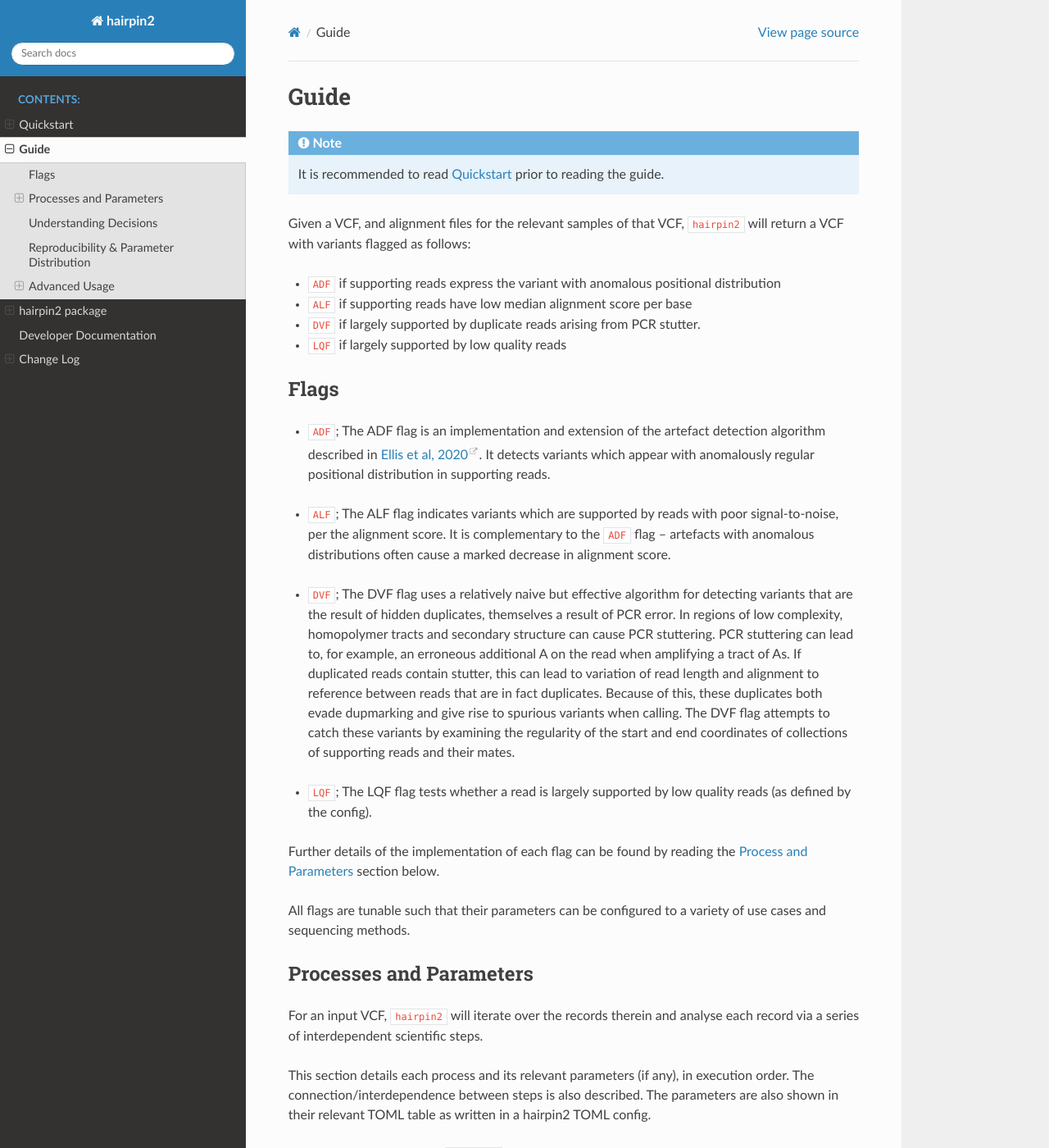
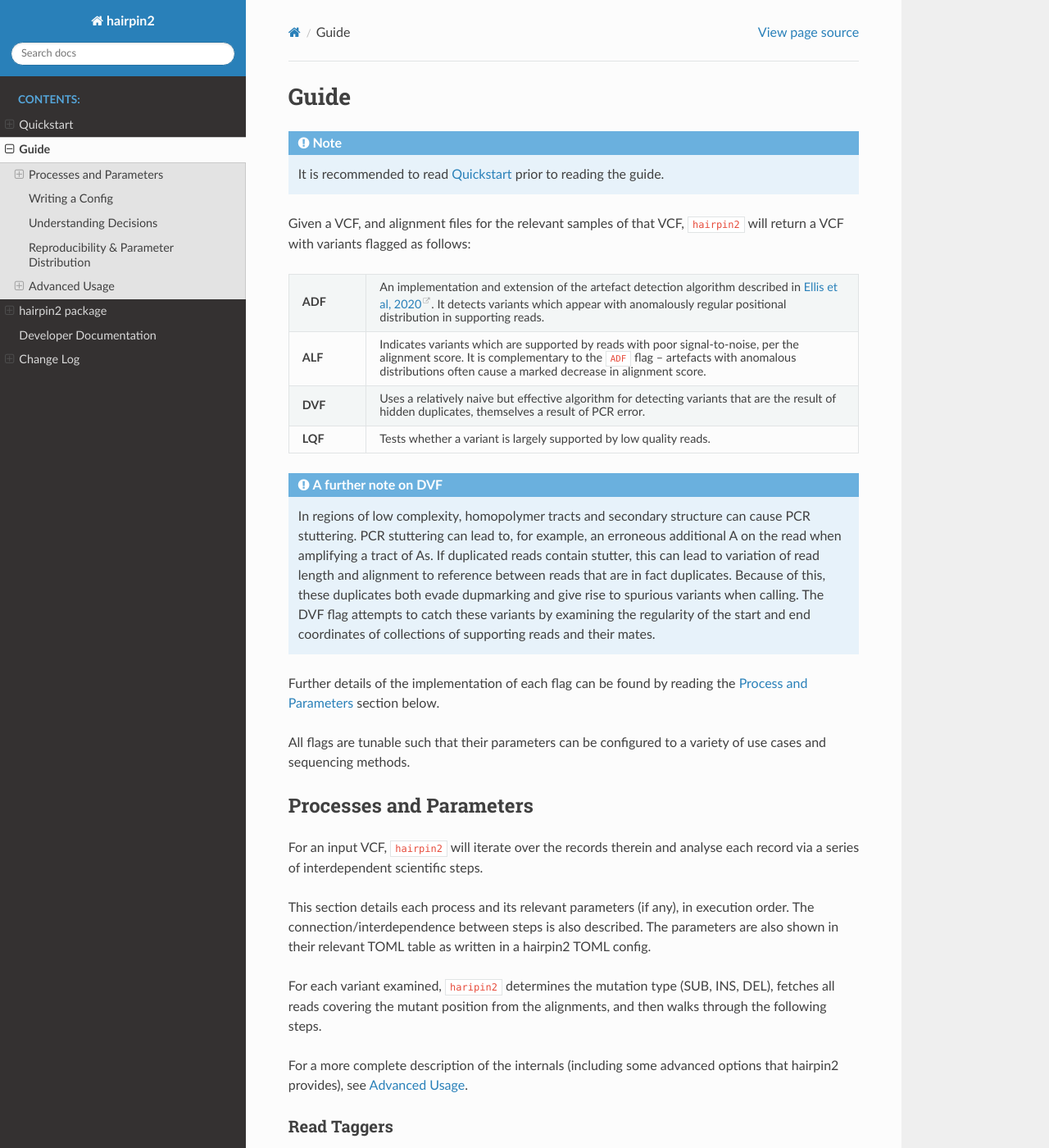
Before and after one commit to cancerit/hairpin2, a Sphinx documentation site: the page built from docs/source/guide.md, in a window 1280 px wide and 1400 px high. Shown: the whole window at 82% size. Built offline with Sphinx 7.4.7 and the Read the Docs theme 3.1.0, drawn with Linux system fonts in a browser that asks for light colours; pages that are not in the unit, such as notebooks, are missing from menus; some of the changed text lies outside the part shown.

Commit message:
doc updates

````diff
--- a/docs/source/guide.md
+++ b/docs/source/guide.md
@@ -6,30 +6,32 @@ It is recommended to read [Quickstart](#quickstart-target) prior to reading the
 ```
 
 Given a VCF, and alignment files for the relevant samples of that VCF, `hairpin2` will return a VCF with variants flagged as follows:
-- `ADF` if supporting reads express the variant with anomalous positional distribution
-- `ALF` if supporting reads have low median alignment score per base
-- `DVF` if largely supported by duplicate reads arising from PCR stutter.
-- `LQF` if largely supported by low quality reads
 
+:::{list-table}
+:width: 100
+:widths: 15 95
 
-### Flags
+*   - **ADF**
+    - An implementation and extension of the artefact detection algorithm described in [Ellis et al, 2020](https://www.nature.com/articles/s41596-020-00437-6). It detects variants which appear with anomalously regular positional distribution in supporting reads.
+*   - **ALF**
+    - Indicates variants which are supported by reads with poor signal-to-noise, per the alignment score. It is complementary to the `ADF` flag – artefacts with anomalous distributions often cause a marked decrease in alignment score.
+*   - **DVF**
+    -  Uses a relatively naive but effective algorithm for detecting variants that are the result of hidden duplicates, themselves a result of PCR error.
+*   - **LQF**
+    - Tests whether a variant is largely supported by low quality reads.
+:::
 
-<!-- NOTE: point them to the process doc before the code -->
+:::{admonition} A further note on DVF
+In regions of low complexity, homopolymer tracts and secondary structure can cause PCR stuttering. PCR stuttering can lead to, for example, an erroneous additional A on the read when amplifying a tract of As. If duplicated reads contain stutter, this can lead to variation of read length and alignment to reference between reads that are in fact duplicates. Because of this, these duplicates both evade dupmarking and give rise to spurious variants when calling. The DVF flag attempts to catch these variants by examining the regularity of the start and end coordinates of collections of supporting reads and their mates.
+:::
 
-- `ADF`; The ADF flag is an implementation and extension of the artefact detection algorithm described in [Ellis et al, 2020](https://www.nature.com/articles/s41596-020-00437-6). It detects variants which appear with anomalously regular positional distribution in supporting reads.
-<br>
-- `ALF`; The ALF flag indicates variants which are supported by reads with poor signal-to-noise, per the alignment score. It is complementary to the `ADF` flag – artefacts with anomalous distributions often cause a marked decrease in alignment score.
-<br>
-- `DVF`; The DVF flag uses a relatively naive but effective algorithm for detecting variants that are the result of hidden duplicates, themselves a result of PCR error. In regions of low complexity, homopolymer tracts and secondary structure can cause PCR stuttering. PCR stuttering can lead to, for example, an erroneous additional A on the read when amplifying a tract of As. If duplicated reads contain stutter, this can lead to variation of read length and alignment to reference between reads that are in fact duplicates. Because of this, these duplicates both evade dupmarking and give rise to spurious variants when calling. The DVF flag attempts to catch these variants by examining the regularity of the start and end coordinates of collections of supporting reads and their mates.
-<br>
-- `LQF`; The LQF flag tests whether a read is largely supported by low quality reads (as defined by the config).
 
 Further details of the implementation of each flag can be found by reading the [Process and Parameters](#process-target) section below.
 
 All flags are tunable such that their parameters can be configured to a variety of use cases and sequencing methods.
 
 (process-target)=
-### Processes and Parameters
+## Processes and Parameters
 
 For an input VCF, `hairpin2` will iterate over the records therein and analyse each record via a series of interdependent scientific steps.
 
@@ -39,12 +41,12 @@ For each variant examined, `haripin2` determines the mutation type (SUB, INS, DE
 
 For a more complete description of the internals (including some advanced options that hairpin2 provides), see [Advanced Usage](#advanced-usage).
 
-#### Read Taggers
+### Read Taggers
 ---------
 
 These processes execute prior to flaggers, examining the reads which cover the variant position. They apply extended tags to them such that downstream processes can filter/exclude/include reads from their analyses as needed. Note that tags applied to reads are internal, and are not written back to the alignment file.
 
-##### mark-support
+#### mark-support
 
 `mark-support` takes no parameters. This process uses {py:class}`~hairpin2.sci_funcs.TagSupportingReads` to tag supporting reads for the variant in question.
 
@@ -52,7 +54,7 @@ Reads found to support the variant are marked with the tag {py:attr}`~hairpin2.c
 
 mark-support has no dependence on other steps
 
-##### mark-overlap
+#### mark-overlap
 
 `mark-overlap` takes no parameters. This process uses {py:class}`~hairpin2.sci_funcs.TagFragmentOverlapReads` to tag overlapping members of fragments (read pairs).
 
@@ -60,7 +62,7 @@ The second read found for a given qname is marked with the tag {py:attr}`~hairpi
 
 mark-overlap only operates on reads marked with {py:attr}`~hairpin2.const.Tags.SUPPORT_TAG` by [mark-support](#mark-support) - i.e. those that supporting the variant. As such, {py:attr}`~hairpin2.const.Tags.OVERLAP_TAG` is only applied to read2 of an overlapping pair which supports the variant
 
-##### mark-low-qual
+#### mark-low-qual
 ```toml
 [params.mark-low-qual]
 min_avg_clip_quality = 35
@@ -111,7 +113,7 @@ The following processes examine the reads covering the variant position, after t
 ```
 
 
-##### LQF
+#### LQF
 ```toml
 [params.LQF]
 read_loss_threshold = 0.99
@@ -125,20 +127,23 @@ The test is performed by examining the proportion of reads supporting a variant
 
 LQF excludes from testing any reads tagged with {py:attr}`~hairpin2.const.Tags.OVERLAP_TAG` by [mark-overlap](#mark-overlap) to avoid double counting.
 
-```{list-table} Parameters
+:::{list-table} **Parameters**
 :header-rows: 1
+:width: 100
 :widths: 30 70
 
 * - **Name**
   - **Description**
-* - `read_loss_threshold`
+* - read_loss_threshold
   - Threshold of low-quality reads against total reads. If this threshold is exceeded, there are too many low-quality reads, and the variant is flagged.
-* - `min_pass_reads`
+* - min_pass_reads
   - Minimum number of supporting reads without {py:attr}`~hairpin2.const.Tags.STUTTER_DUP_TAG` and {py:attr}`~hairpin2.const.Tags.LOW_QUAL_TAG` necessary for a variant to pass the test. If there are fewer, the variant is flagged.
-```
+:::
 
 :::{list-table} **Conditions**
 :header-rows: 1
+:width: 100
+:widths: 30 70
 
 *   - Name
     - Description
@@ -153,7 +158,7 @@ LQF excludes from testing any reads tagged with {py:attr}`~hairpin2.const.Tags.O
 In the case of a LQF `PASS`, all three condiitions will be noted in the INFO field, since the variant must necessarily have passed all three. A `FAIL` may have `THRESHOLD`, `MIN_PASS`, or both. `NA` will only be seen with `INSUFFICIENT_READS`.
 
 
-##### DVF
+#### DVF
 ```toml
 [params.DVF]
 read_loss_threshold = 0.49
@@ -169,6 +174,8 @@ DVF excludes from testing any reads tagged with {py:attr}`~hairpin2.const.Tags.O
 
 :::{list-table} **Parameters**
 :header-rows: 1
+:width: 100
+:widths: 30 70
 *  - Name
    - Description
 *  - read_loss_threshold
@@ -180,6 +187,8 @@ DVF excludes from testing any reads tagged with {py:attr}`~hairpin2.const.Tags.O
 :::
 :::{list-table} **Conditions**
 :header-rows: 1
+:width: 100
+:widths: 30 70
 
 *   - Name
     - Description
@@ -193,7 +202,7 @@ DVF excludes from testing any reads tagged with {py:attr}`~hairpin2.const.Tags.O
 
 In the case of a DVF `PASS`, all three condiitions will be noted in the INFO field, since the variant must necessarily have passed all three. A `FAIL` may have `THRESHOLD`, `MIN_PASS`, or both. `NA` will only be seen with `INSUFFICIENT_READS`.
 
-##### ALF
+#### ALF
 ```toml
 [params.ALF]
 avg_AS_threshold = 0.93
@@ -207,6 +216,9 @@ ALF excludes from testing any reads tagged with {py:attr}`~hairpin2.const.Tags.L
 
 :::{list-table} **Parameters**
 :header-rows: 1
+:width: 100
+:widths: 30 70
+
 *  - Name
    - Description
 *  - avg_AS_threshold
@@ -214,6 +226,8 @@ ALF excludes from testing any reads tagged with {py:attr}`~hairpin2.const.Tags.L
 :::
 :::{list-table} **Conditions**
 :header-rows: 1
+:width: 100
+:widths: 30 70
 
 *   - Name
     - Description
@@ -227,7 +241,7 @@ ALF excludes from testing any reads tagged with {py:attr}`~hairpin2.const.Tags.L
 
 In the case of a ALF `PASS`, all three condiitions will be noted in the INFO field, since the variant must necessarily have passed all three. A `FAIL` will only have `ON_THRESHOLD`. `NA` will be seen with one of `INSUFFICIENT_READS` or `INSUFFICIENT_AS_TAGS`.
 
-##### ADF
+#### ADF
 ```toml
 [params.ADF]
 edge_definition = 0.15
@@ -280,7 +294,10 @@ ADF operates only on reads tagged with {py:attr}`~hairpin2.const.Tags.SUPPORT_TA
 ADF excludes from testing any reads tagged with {py:attr}`~hairpin2.const.Tags.LOW_QUAL_TAG` by [mark-low-qual](#mark-low-qual), {py:attr}`~hairpin2.const.Tags.OVERLAP_TAG` by [mark-overlap](#mark-overlap), or {py:attr}`~hairpin2.const.Tags.STUTTER_DUP_TAG` by [mark-duplicates](#mark-duplicates).
 
 :::{list-table} **Parameters**
+:width: 100
+:widths: 40 60
 :header-rows: 1
+
 *  - Name
    - Description
 *  - edge_definition
@@ -309,6 +326,8 @@ ADF excludes from testing any reads tagged with {py:attr}`~hairpin2.const.Tags.L
 
 :::{list-table} **Conditions**
 :header-rows: 1
+:width: 100
+:widths: 30 70
 
 *   - Name
     - Description
@@ -330,7 +349,7 @@ ADF excludes from testing any reads tagged with {py:attr}`~hairpin2.const.Tags.L
 
 In the case of an ADF `PASS` ...
 
-#### Process Relationships Table
+### Process Relationships Table
 
 :::{list-table} **Read Taggers**
 :header-rows: 1
@@ -362,28 +381,41 @@ In the case of an ADF `PASS` ...
 *   - Flag
     - Requires Tags
     - Excludes Tags
+    - Depends On
 *   - LQF
+    - ...
     - ...
     - ...
 *   - DVF
     - ...
     - ...
+    - ...
 *   - ALF
+    - ...
     - ...
     - ...
 *   - ADF
     - ...
     - ...
+    - ...
 :::
 
+
+## Writing a Config
+
+TODO
+
+
 (understanding-decisions-target)=
-### Understanding Decisions
+## Understanding Decisions
 
 hairpin2 stores detailed reasoning for each flagging decision in the INFO field of each tested variant. There will be VCF-spec standard key=value pairs for each flag tested. The key is the flag name, as would be applied to the FILTER column if the variant fails, e.g., `LQF`. For each flag, there will be as many key=value pairs as there are alts for the variant.
 
 The value side of the key=value pair is formatted as pipe (|) separated fields. The standard fields shared by all flags are as follows:
 
 :::{list-table} **Value Fields**
+:width: 100
+:widths: 30 70
 *   - alt
     - The alt to which this data applies
 *   - outcome
@@ -399,11 +431,13 @@ A flag may add any number of subsequent extra fields. So in full, a hairpin2 INF
 key=value paris for any hairpin2 flag can be input to the [explain-var](#explain-qs-target) tool to convert this data into a more human-readable format, including descriptions of any additional fields. All fields are also fully described in the VCF header.
 
 (repro-target)=
-### Reproducibility & Parameter Distribution
+## Reproducibility & Parameter Distribution
 
 hairpin2 stores the complete information necessary to distribute and reproduce a run directly in the VCF header. The following header keys are used
 
 :::{list-table} **Header Keys**
+:width: 100
+:widths: 30 70
 *   - hairpin2_version
     - stores version of hairpin2 used
 *   - hairpin2_params
@@ -415,8 +449,8 @@ hairpin2 stores the complete information necessary to distribute and reproduce a
 The hairpin2_params key stores data in a JSON compressed with `zlib` and encoded to an ascii string using `base85`. The result is a string of ascii characters, much shorter than the original JSON, which does not invite or allow accidental editing of the parameters once written into the header (either by hand or by another tool). Since zlib compression includes an error-checking checksum, the string is guaranteed to transform back into the exact parameters encoded. Base85 encoding ensures that only VCF-safe characters are used  per the VCF format spec. Most importantly, the parameter JSON can be extracted from a VCF using [get-params](#get-params-qs-target).
 
 
-### Advanced Usage
+## Advanced Usage
 
-#### Exec Config \[EXPERIMENTAL\]
+### Exec Config \[EXPERIMENTAL\]
 
 The exec config serves two purposes - to allow experimentation with process interdependence, and to highlight and surface implicit process independence
````
Also changed, not shown: other parts of docs/source/guide.md (+5 -5 lines), docs/source/quickstart.md (+14 -4 lines).
